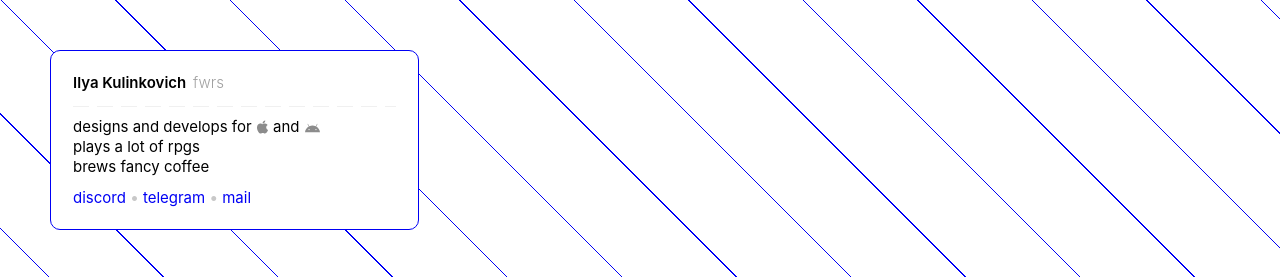
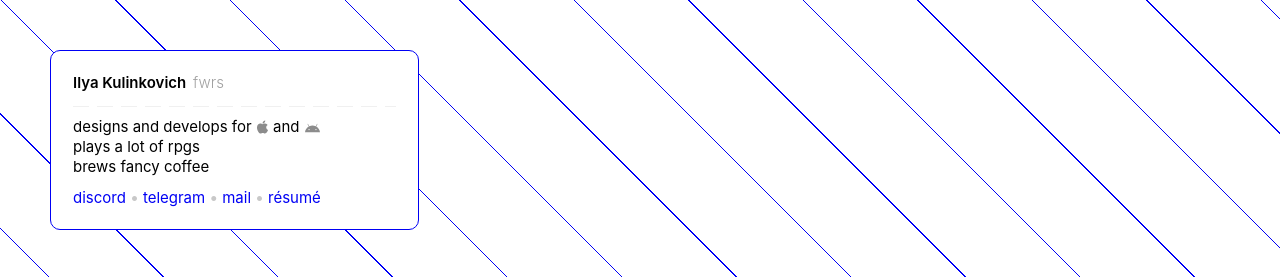
Before and after one commit to fwrs/fwrs.github.io, a plain HTML site: page index.html in a window 1280 px wide. Shown: the top 277 px of the page. Drawn offline with Linux system fonts and the light colour scheme.

Commit message:
Update index.html

```diff
--- a/index.html
+++ b/index.html
@@ -153,5 +153,5 @@ links bullet {
     <h1>Ilya Kulinkovich <span>fwrs</span></h1>
     <line></line>
     <p>designs and develops for <svg xmlns="http://www.w3.org/2000/svg" viewBox="0 0 384 512" class="apple" fill="currentColor"><path d="M318.7 268.7c-.2-36.7 16.4-64.4 50-84.8-18.8-26.9-47.2-41.7-84.7-44.6-35.5-2.8-74.3 20.7-88.5 20.7-15 0-49.4-19.7-76.4-19.7C63.3 141.2 4 184.8 4 273.5q0 39.3 14.4 81.2c12.8 36.7 59 126.7 107.2 125.2 25.2-.6 43-17.9 75.8-17.9 31.8 0 48.3 17.9 76.4 17.9 48.6-.7 90.4-82.5 102.6-119.3-65.2-30.7-61.7-90-61.7-91.9zm-56.6-164.2c27.3-32.4 24.8-61.9 24-72.5-24.1 1.4-52 16.4-67.9 34.9-17.5 19.8-27.8 44.3-25.6 71.9 26.1 2 49.9-11.4 69.5-34.3z"/></svg> and <svg xmlns="http://www.w3.org/2000/svg" viewBox="0 0 576 512" class="android" fill="currentColor"><path d="M420.6 301.9a24 24 0 1 1 24-24 24 24 0 0 1 -24 24m-265.1 0a24 24 0 1 1 24-24 24 24 0 0 1 -24 24m273.7-144.5 47.9-83a10 10 0 1 0 -17.3-10h0l-48.5 84.1a301.3 301.3 0 0 0 -246.6 0L116.2 64.5a10 10 0 1 0 -17.3 10h0l47.9 83C64.5 202.2 8.2 285.6 0 384H576c-8.2-98.5-64.5-181.8-146.9-226.6"/></svg><br>plays a lot of rpgs<br>brews fancy coffee</p>
-    <links><a tabindex="0" href="https://discord.com/users/718974758406062142">discord</a><bullet>•</bullet><a tabindex="0" href="https://t.me/ilyafwrs">telegram</a><bullet>•</bullet><a href="mailto:ilya@fwrs.io">mail</a></links>
+    <links><a tabindex="0" href="https://discord.com/users/718974758406062142">discord</a><bullet>•</bullet><a tabindex="0" href="https://t.me/ilyafwrs">telegram</a><bullet>•</bullet><a href="mailto:ilya@fwrs.io">mail</a><bullet>•</bullet><a href="https://fwrs.io/resume.pdf">résumé</a></links>
 </content>
```
